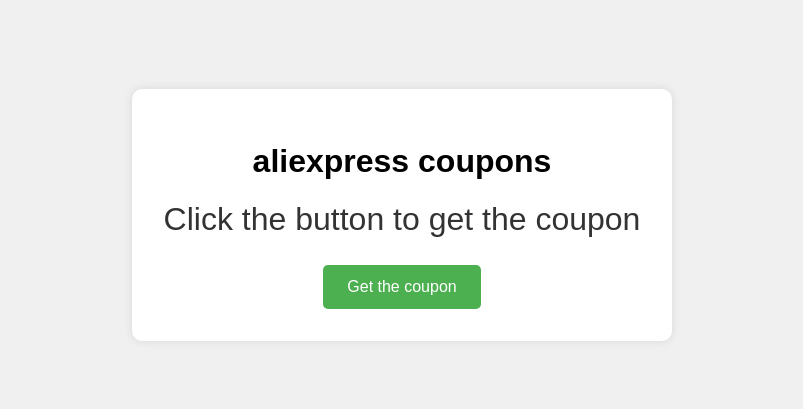
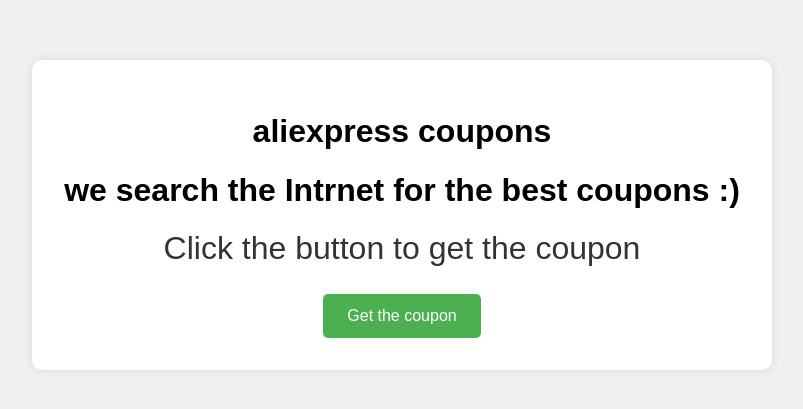
Before and after one commit to crimpsecondary27/co-quick, a plain HTML site: page index.html in a window 1280 px wide. Shown: the part 185-594 px from the top of the page, without its empty margins (238-1041 px from the left). Drawn offline with Linux system fonts and the light colour scheme.

Commit message:
Update index.html

```diff
--- a/index.html
+++ b/index.html
@@ -53,6 +53,7 @@
 <body>
     <div class="container">
         <h1>aliexpress coupons</h1>
+        <h1>we search the Intrnet for the best coupons :)</h1>
         <div id="wordDisplay">Click the button to get the coupon</div>
         <button onclick="getRandomWord()">Get the coupon</button>
     </div>
```
